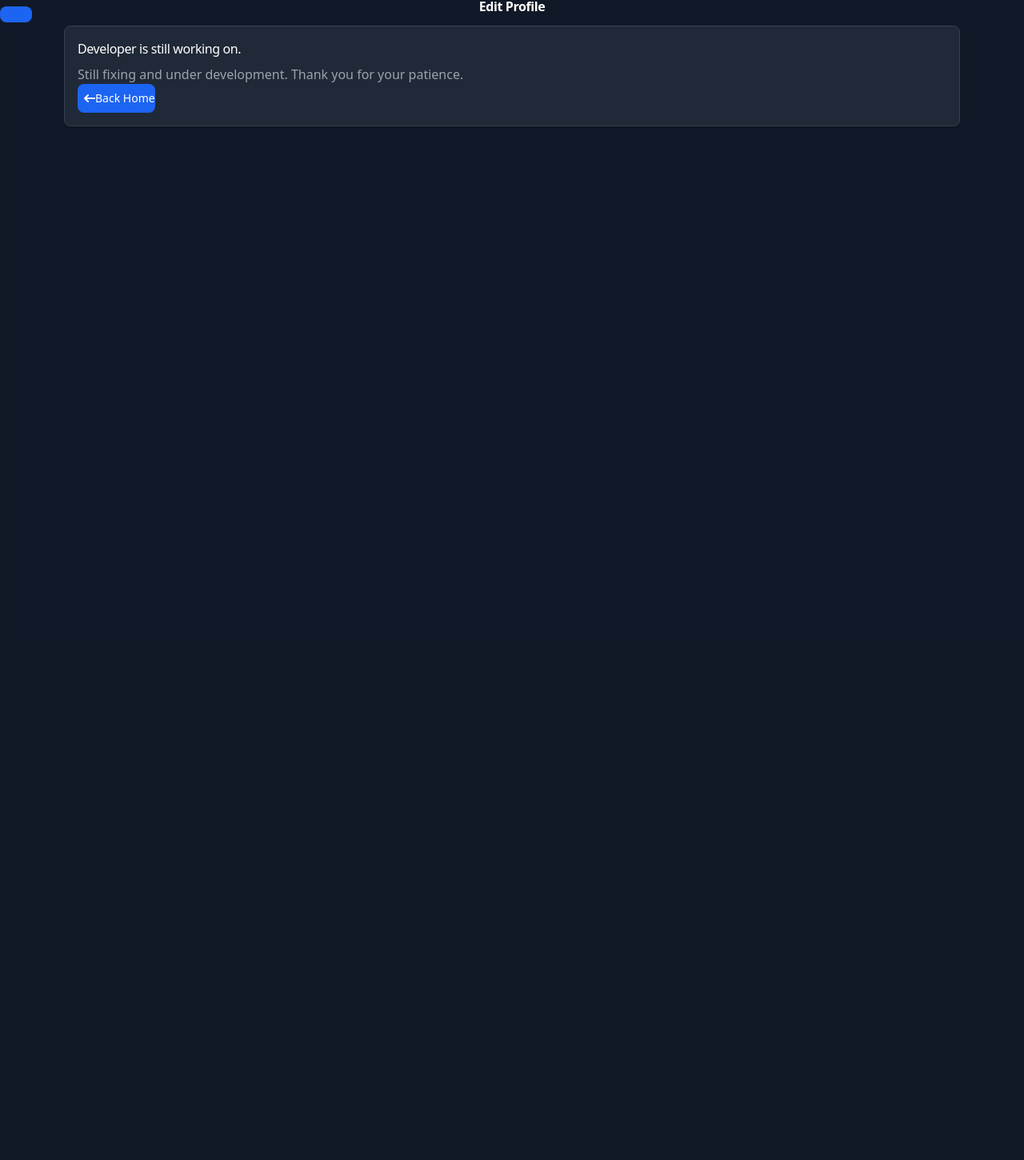
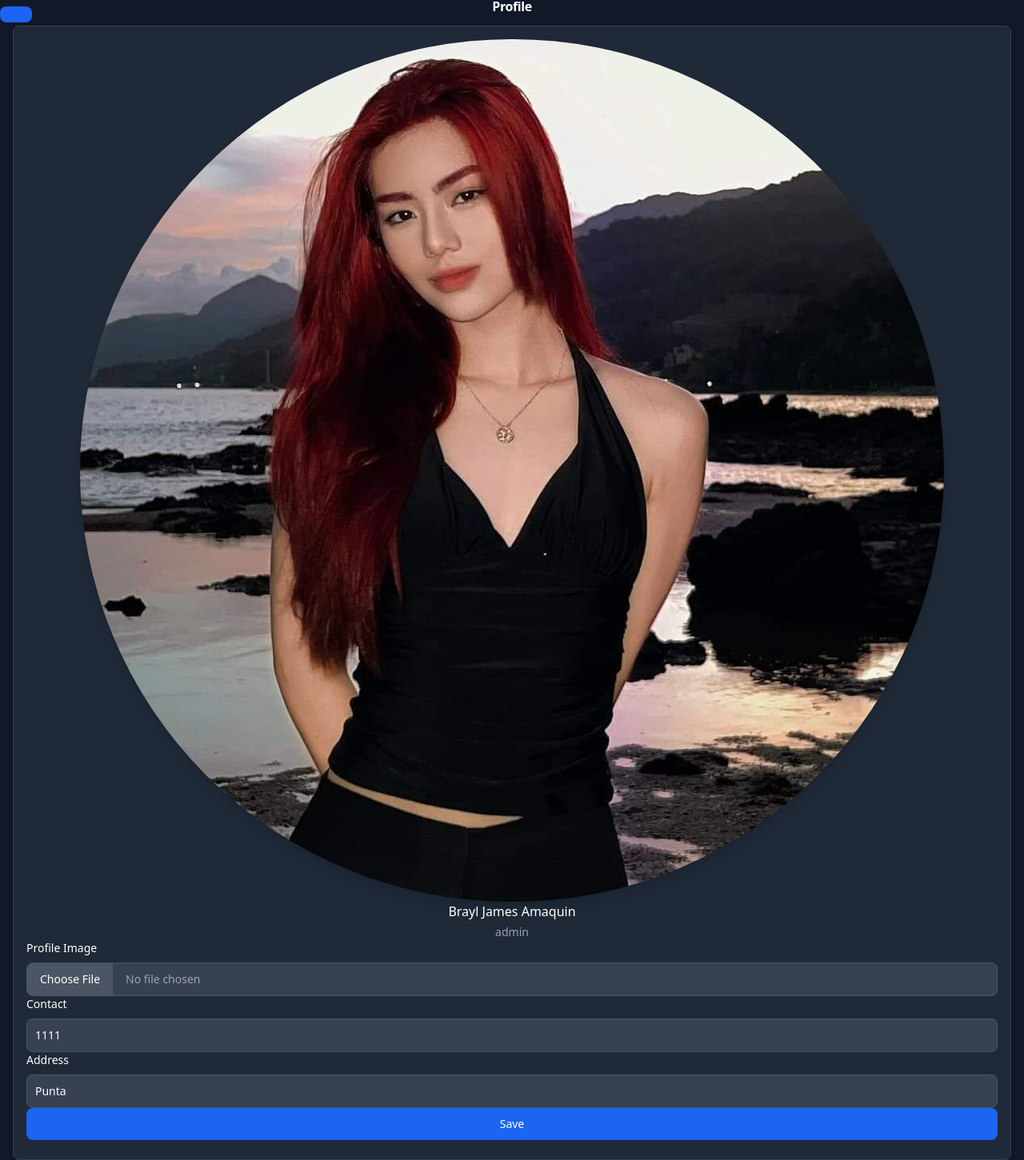
Before and after one commit to Amaquin26/School-Sit-in-System, a PHP site: page /profile/edit.php in a window 1280 px wide. Shown: the whole page at 80% size. Before the commit the page ends 158 px from the top, so only its background shows below. Run offline with PHP 8.4, Linux system fonts and the light colour scheme; a user stored in the database is signed in; style sheets or scripts are compiled from the project's sources.

Commit message:
added edit user profile

```diff
--- a/announcements/index.php
+++ b/announcements/index.php
@@ -9,7 +9,7 @@
 
     $announcements = array();
 
-    $query = "SELECT a.id,a.datecreated,a.title,a.message,u.firstname,u.lastname FROM announcements a JOIN users u ON a.userId = u.user_ID ORDER BY a.datecreated DESC";
+    $query = "SELECT a.id,a.datecreated,a.title,a.message,u.firstname,u.lastname,u.profilePath FROM announcements a JOIN users u ON a.userId = u.user_ID ORDER BY a.datecreated DESC";
 
     $query_run = mysqli_query($conn,$query);
 
@@ -46,7 +46,7 @@
                 <?php foreach($announcements as $announcement): ?>
                     <li class="mb-10 ms-6">
                             <span class="absolute flex items-center justify-center w-6 h-6 bg-blue-100 rounded-full -start-3 ring-8 ring-white dark:ring-gray-900 dark:bg-blue-900">
-                                <img class="rounded-full shadow-lg" src="/sitin//assets//images//mikha.png" />
+                                <img class="rounded-full shadow-lg" src="<?= $announcement['profilePath'] ?>" />
                             </span>
                             <div class="p-4 bg-white border border-gray-200 rounded-lg shadow-sm dark:bg-gray-700 dark:border-gray-600">
                                 <div class="items-center justify-between mb-3 sm:flex">
--- a/login/login.php
+++ b/login/login.php
@@ -29,6 +29,7 @@
                     $_SESSION['email'] = $user['email'];
                     $_SESSION['address'] = $user['address'];
                     $_SESSION['role'] = $user['role'];
+                     $_SESSION['profile'] = $user['profilePath'];
 
                     if($_SESSION["role"] === "student")
                         $_SESSION['sessions'] = $user['sessions'];
--- a/profile/edit.php
+++ b/profile/edit.php
@@ -1,15 +1,67 @@
 <?php
-session_start();
+    session_start();
 
     if (!(isset($_SESSION['email']))) {
         header('Location: ../login/');
     }
 
-    if (!($_SESSION["role"] === 'admin' || $_SESSION["role"] === 'staff'))
-        header('Location: ../errors/unauthorized.php');
-
     require_once '../config/dbconn.php';
 
+    if ($_SERVER['REQUEST_METHOD'] == 'POST') {
+        // Get the form data
+        $contact = $_POST['contact'];
+        $address = $_POST['address'];
+
+        // Handle the file upload
+        if (isset($_FILES['profile']) && $_FILES['profile']['error'] == UPLOAD_ERR_OK) {
+            $fileTmpPath = $_FILES['profile']['tmp_name'];
+            $fileName = $_FILES['profile']['name'];
+            $fileNameCmps = explode(".", $fileName);
+            $fileExtension = strtolower(end($fileNameCmps));
+            $newFileName = md5(time() . $fileName) . '.' . $fileExtension;
+            $sessionId = $_SESSION['id'];
+            $uploadFileDir = "../assets/images/profiles/$sessionId/";
+            $dest_path = $uploadFileDir . $newFileName;
+
+            // Ensure the directory exists
+            if (!is_dir($uploadFileDir)) {
+                mkdir($uploadFileDir, 0777, true);
+            }
+
+            // Move the file to the target directory
+            if (move_uploaded_file($fileTmpPath, $dest_path)) {
+                $profilePath = $dest_path;
+            } else {
+                $profilePath = null;;
+                $_SESSION['message'] = "There was an error moving the file to the upload directory.";
+                $_SESSION['messagestatus'] = "danger";
+            }
+        } else {
+            $profilePath = null;
+            $_SESSION['message'] = "No file was uploaded or there was an upload error.";
+            $_SESSION['messagestatus'] = "danger";
+        }
+
+        // Assuming you have the user ID stored in a session or another source
+        $userId = $_SESSION['id']; // Replace this with your actual user ID source
+        $_SESSION['profile'] = $profilePath;
+
+        // Update the user's information in the database
+        $sql = "UPDATE users SET contact = ?, address = ?, profilePath = ? WHERE user_ID = ?";
+        $stmt = $conn->prepare($sql);
+        $stmt->bind_param('sssi', $contact, $address, $profilePath, $userId);
+
+        // Execute the statement
+        if ($stmt->execute()) {
+            $_SESSION['message'] = "User information updated successfully.";
+            $_SESSION['messagestatus'] = "success";
+            header("Location: ./");
+            exit(0);
+        } else {
+            $_SESSION['message'] = "Failed to update user information.";
+            $_SESSION['messagestatus'] = "danger";
+        }
+    }
 ?>
 
 <!DOCTYPE html>
@@ -30,13 +82,35 @@
     <?php include '../includes/header.php' ?>
 
     <div class="px-4 mt-5 mb-5">
-        <h2 class="mb-4 text-center text-2xl m-auto font-extrabold leading-none tracking-tight text-gray-900 md:text-4xl dark:text-white">Edit Profile</h2>
+        <h2 class="mb-4 text-center text-2xl m-auto font-extrabold leading-none tracking-tight text-gray-900 md:text-4xl dark:text-white">Profile</h2>
 
-        <div class="max-w-full m-auto p-4 bg-white border border-gray-200 rounded-lg shadow sm:p-6 md:p-8 dark:bg-gray-800 dark:border-gray-700" style="max-width:70rem;margin: auto;">
-            <?php include('../includes/ondevelopment.php') ?>
+        <div class="mt-5 w-full mx-auto p-4 max-w-md bg-white border border-gray-200 rounded-lg shadow dark:bg-gray-800 dark:border-gray-700">
+            <div class="flex flex-col items-center pb-5">
+                <img class="w-24 h-24 mb-3 rounded-full shadow-lg object-contain object-center" src="<?= $_SESSION['profile']?>"/>
+                <h5 class="mb-1 text-xl font-medium text-gray-900 dark:text-white"><?= $_SESSION['firstname'] . ' ' . $_SESSION['lastname']?></h5>
+                <span class="text-sm text-gray-500 dark:text-gray-400"><?= $_SESSION['role'] ?></span>
+            </div>
+            <form method="post" enctype="multipart/form-data">
+                <div>
+                    <label class="block mb-2 text-sm font-medium text-gray-900 dark:text-white" for="file_input">Profile Image</label>
+                    <input name="profile" accept="image/*" class="block w-full text-sm text-gray-900 border border-gray-300 rounded-lg cursor-pointer bg-gray-50 dark:text-gray-400 focus:outline-none dark:bg-gray-700 dark:border-gray-600 dark:placeholder-gray-400" id="file_input" type="file">
+                </div>
+                <div>
+                    <label for="phone" class="block mb-2 text-sm font-medium text-gray-900 dark:text-white">Contact</label>
+                    <input value="<?= $_SESSION['contact'] ?>" type="tel" name="contact" id="phone" class="bg-gray-50 border border-gray-300 text-gray-900 text-sm rounded-lg focus:ring-blue-500 focus:border-blue-500 block w-full p-2.5 dark:bg-gray-700 dark:border-gray-600 dark:placeholder-gray-400 dark:text-white dark:focus:ring-blue-500 dark:focus:border-blue-500" placeholder="Contact Details" />
+                </div>
+                <div>
+                    <label for="address" class="block mb-2 text-sm font-medium text-gray-900 dark:text-white">Address</label>
+                    <input value="<?= $_SESSION['address'] ?>" type="text" name="address" id="address" class="bg-gray-50 border border-gray-300 text-gray-900 text-sm rounded-lg focus:ring-blue-500 focus:border-blue-500 block w-full p-2.5 dark:bg-gray-700 dark:border-gray-600 dark:placeholder-gray-400 dark:text-white dark:focus:ring-blue-500 dark:focus:border-blue-500" placeholder="Address" />
+                </div>
+                <button type="submit" class="mt-5 w-full text-white bg-blue-700 hover:bg-blue-800 focus:ring-4 focus:ring-blue-300 font-medium rounded-lg text-sm px-5 py-2.5 me-2 mb-2 dark:bg-blue-600 dark:hover:bg-blue-700 focus:outline-none dark:focus:ring-blue-800">Save</button>
+            </form>
         </div>
     </div>
 
+    <div class="fixed bottom-2 right-5">
+        <?php include('../includes/generalmessage.php') ?>
+    </div>
 </body>
 
 </html>
--- a/profile/index.php
+++ b/profile/index.php
@@ -46,7 +46,7 @@
                 </div>
             </div>
             <div class="flex flex-col items-center pb-5">
-                <img class="w-24 h-24 mb-3 rounded-full shadow-lg object-contain object-center" src="/sitin//assets//images//mikha.png"/>
+                <img class="w-24 h-24 mb-3 rounded-full shadow-lg object-contain object-center" src="<?= $_SESSION['profile']?>"/>
                 <h5 class="mb-1 text-xl font-medium text-gray-900 dark:text-white"><?= $_SESSION['firstname'] . ' ' . $_SESSION['lastname']?></h5>
                 <span class="text-sm text-gray-500 dark:text-gray-400"><?= $_SESSION['role'] ?></span>
             </div>
@@ -59,6 +59,10 @@
         </div>
     </div>
 
+    <div class="fixed bottom-2 right-5">
+        <?php include('../includes/generalmessage.php') ?>
+    </div>
+
 </body>
 
 </html>
--- a/reset/password.php
+++ b/reset/password.php
@@ -17,7 +17,7 @@
         $idno = $_GET['search-input'] ?? "";
 
         if($idno != null || $idno != ""){
-            $query = "SELECT idno,firstname,lastname,role FROM users WHERE idno = '$idno' AND role = 'student' LIMIT 1";
+            $query = "SELECT idno,firstname,lastname,role,profilePath FROM users WHERE idno = '$idno' AND role = 'student' LIMIT 1";
             $query_run = mysqli_query($conn,$query);
 
             if(mysqli_num_rows($query_run) > 0){
@@ -27,6 +27,7 @@
                     $student_detail['firstname'] = $user['firstname'];
                     $student_detail['lastname'] = $user['lastname'];
                     $student_detail['role'] = $user['role'];
+                    $student_detail['profilePath'] = $user['profilePath'];
                 }
             }
         }
@@ -89,7 +90,7 @@
                     </div>
                 </div>
                 <div class="flex flex-col items-center pb-5">
-                    <img class="w-24 h-24 mb-3 rounded-full shadow-lg object-contain object-center" src="/sitin//assets//images//mikha.png"/>
+                    <img class="w-24 h-24 mb-3 rounded-full shadow-lg object-contain object-center" src="<?= $student_detail['profilePath'] ?>"/>
                     <h5 class="mb-1 text-xl font-medium text-gray-900 dark:text-white"><?= $student_detail['firstname'] . ' ' . $student_detail['lastname']?></h5>
                     <span class="text-sm text-gray-500 dark:text-gray-400"><?= $student_detail['role'] ?></span>
                     <form class="flex justify-between items-center gap-3 mt-4 md:mt-6 w-full" action="resetpassword.php" method="post">
--- a/reset/session.php
+++ b/reset/session.php
@@ -17,7 +17,7 @@
         $idno = $_GET['search-input'] ?? "";
 
         if($idno != null || $idno != ""){
-            $query = "SELECT idno,firstname,lastname,role,sessions FROM users WHERE idno = '$idno' AND role = 'student' LIMIT 1";
+            $query = "SELECT idno,firstname,lastname,role,sessions,profilePath FROM users WHERE idno = '$idno' AND role = 'student' LIMIT 1";
             $query_run = mysqli_query($conn,$query);
 
             if(mysqli_num_rows($query_run) > 0){
@@ -28,6 +28,7 @@
                     $student_detail['lastname'] = $user['lastname'];
                     $student_detail['role'] = $user['role'];
                     $student_detail['sessions'] = $user['sessions'];
+                    $student_detail['profilePath'] = $user['profilePath'];
                 }
             }
         }
@@ -90,7 +91,7 @@
                     </div>
                 </div>
                 <div class="flex flex-col items-center pb-5">
-                    <img class="w-24 h-24 mb-3 rounded-full shadow-lg object-contain object-center" src="/sitin//assets//images//mikha.png"/>
+                    <img class="w-24 h-24 mb-3 rounded-full shadow-lg object-contain object-center" src="<?= $student_detail['profilePath'] ?>" />
                     <h5 class="mb-1 text-xl font-medium text-gray-900 dark:text-white"><?= $student_detail['firstname'] . ' ' . $student_detail['lastname']?></h5>
                     <span class="text-sm text-gray-500 dark:text-gray-400"><?= $student_detail['role'] ?></span>
                     <form class="flex justify-between items-center gap-3 mt-4 md:mt-6" action="resetsession.php" method="post">
--- a/view_feedback_reporting/index.php
+++ b/view_feedback_reporting/index.php
@@ -13,7 +13,7 @@
     $reportings = array();
     $laboratory = isset($_GET["laboratory"])? $_GET["laboratory"] : "";
 
-    $query = "SELECT a.id, a.datecreated, a.title, a.message, u.firstname, u.lastname
+    $query = "SELECT a.id, a.datecreated, a.title, a.message, u.firstname, u.lastname,u.profilePath
           FROM feedbacks a
           JOIN users u ON a.user_ID = u.user_ID
           WHERE a.title LIKE '%$laboratory%'
@@ -67,7 +67,7 @@
                 <?php foreach($reportings as $reporting): ?>
                     <li class="mb-10 ms-6">
                             <span class="absolute flex items-center justify-center w-6 h-6 bg-blue-100 rounded-full -start-3 ring-8 ring-white dark:ring-gray-900 dark:bg-blue-900">
-                                <img class="rounded-full shadow-lg" src="/sitin//assets//images//mikha.png" />
+                                <img class="rounded-full shadow-lg" src="<?= $reporting['profilePath']?>" />
                             </span>
                             <div class="p-4 bg-white border border-gray-200 rounded-lg shadow-sm dark:bg-gray-700 dark:border-gray-600">
                                 <div class="items-center justify-between mb-3 sm:flex">
```
Also changed, not shown: accounts.txt (added, +8 -0 lines), sitindb.sql (+28 -20 lines), assets/images/profiles/1/aa8d501ffb1c053b465c2cccc8368401.jpg (added), assets/images/profiles/nopfp.png (added).
